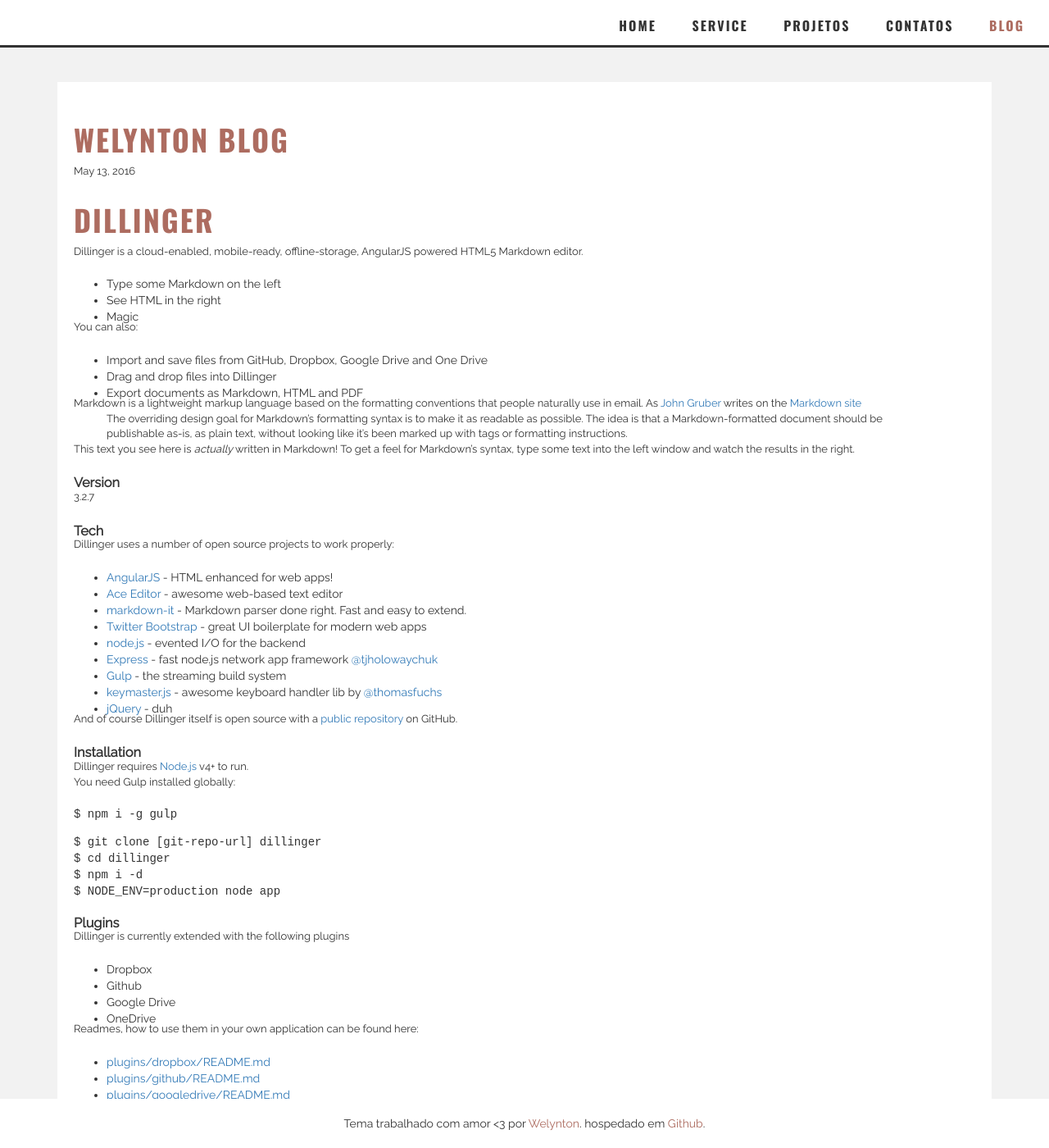
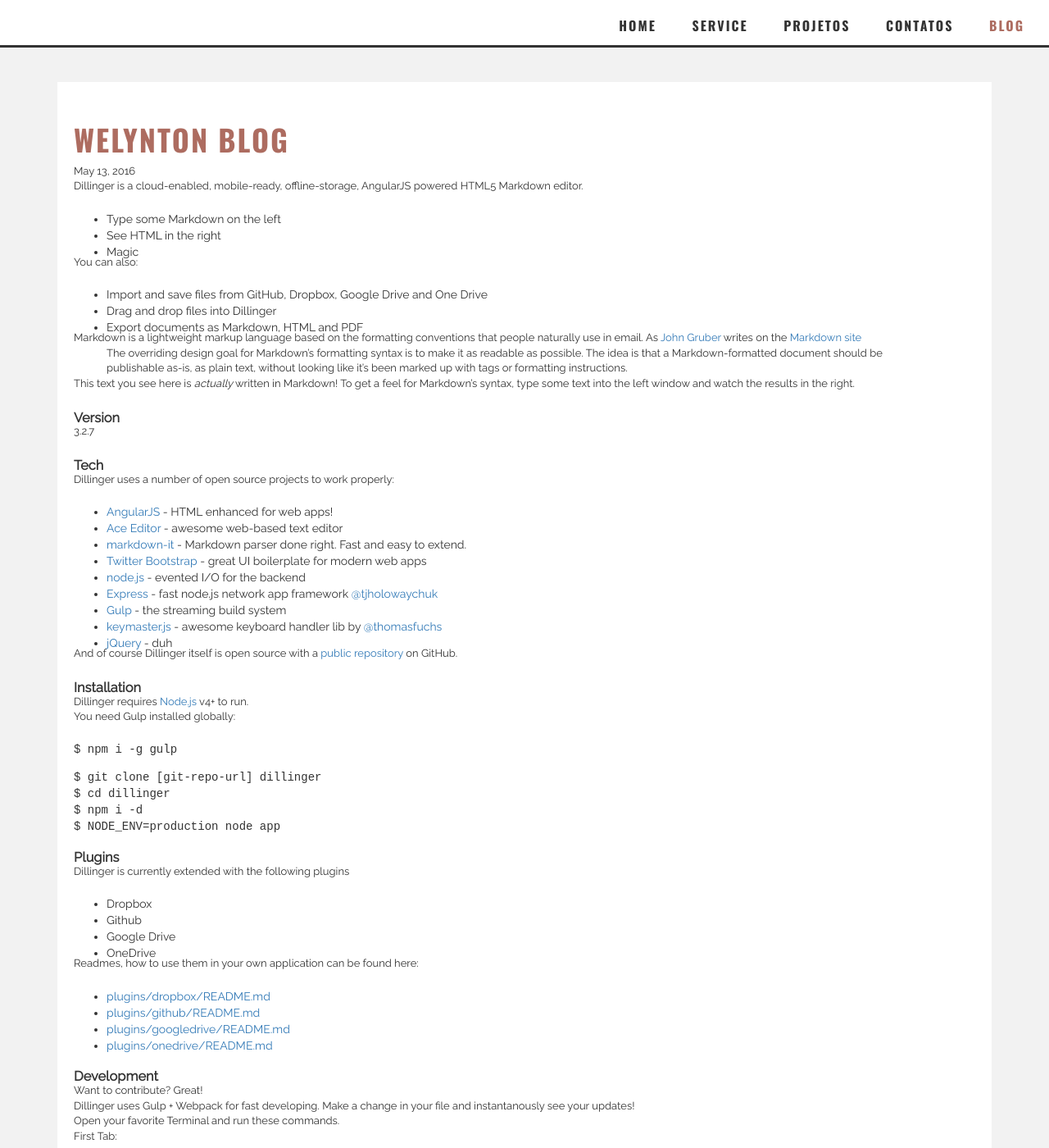
Before and after one commit to welyntonoliveira/welyntonoliveira.github.io, a Jekyll site: the page built from _posts/2016-05-13-welynton.markdown, in a window 1280 px wide and 1400 px high. Shown: the whole window at 82% size. Built offline with Jekyll 4.4.1, drawn with Linux system fonts in a browser that asks for light colours; nearby versions of some CDN libraries.

Commit message:
textos blog agora sim espero funcionou ajustes css pra completar

```diff
--- a/_layouts/post.html
+++ b/_layouts/post.html
@@ -11,8 +11,7 @@
             <div class="post">
                 <h1 class="py2">{{ page.title }}</h1>
                 <p class="post-meta">{{ page.date | date: "%b %-d, %Y" }}</p>
-                {{ content }}
-                 <p ></p>
+                <article class="post_text">{{ content }}</article>
             </div>
         </div>
     </article>
--- a/_posts/2016-05-13-welynton.markdown
+++ b/_posts/2016-05-13-welynton.markdown
@@ -3,7 +3,6 @@
 title: Welynton Blog
 layout: post
 ---
-# Dillinger
 
 Dillinger is a cloud-enabled, mobile-ready, offline-storage, AngularJS powered HTML5 Markdown editor.
 
--- a/css/template.css
+++ b/css/template.css
@@ -76,8 +76,7 @@
   color: #ad6c60 !important;
 }
 .footer {
-  position: absolute;
-  bottom: 0;
+  margin: 50px 0 0;
   background: #fff;
   width: 100%;
   text-align: center;
@@ -107,3 +106,7 @@
   margin: -20px 0 20px;
   font-size: 13px;
 }
+.post_text p {
+  margin: -20px 0 20px;
+  font-size: 13px;
+}
--- a/less/footer.less
+++ b/less/footer.less
@@ -1,6 +1,5 @@
 .footer{
-    position: absolute;
-    bottom: 0;
+    margin: 50px 0 0;
     background: #fff;
     width: 100%;
     text-align: center;
```
Also changed, not shown: less/post.less (+9 -0 lines), min-css/template.min.css.
